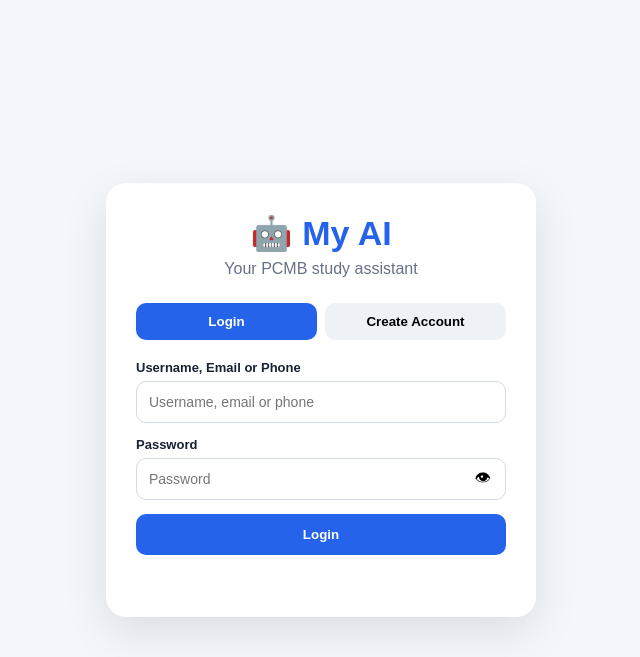
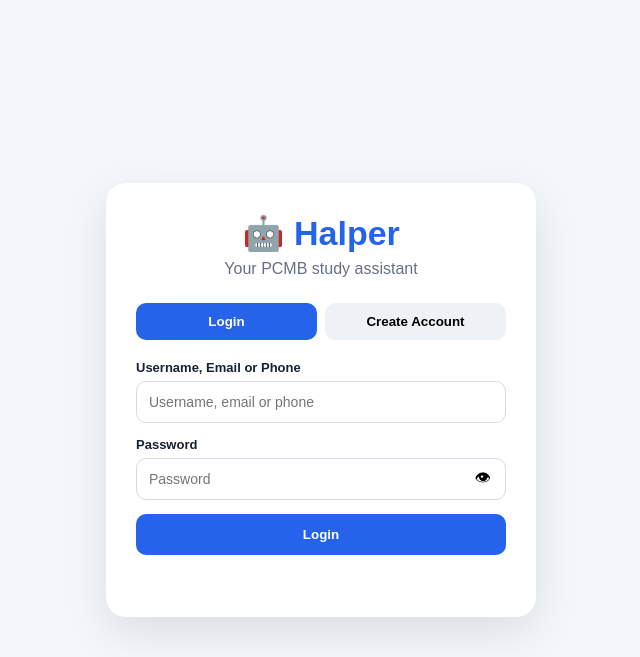
Before and after one commit to sandhyasanap1989-collab/my-AI, a Flask app: page / in a window 1280 px wide. Shown: the top 657 px of the page, without its empty margins (319-959 px from the left). Run offline with Flask 3, Linux system fonts and the light colour scheme; some libraries are stand-ins or nearby versions.

Commit message:
change in name my ai to Halper

```diff
--- a/templates/index.html
+++ b/templates/index.html
@@ -9,7 +9,7 @@
         content="width=device-width, initial-scale=1.0"
     >
 
-    <title>My AI</title>
+    <title>Halper</title>
 
     <style>
 
@@ -1021,7 +1021,7 @@
     <div class="auth-box">
 
         <div class="logo">
-            🤖 My AI
+            🤖 Halper
         </div>
 
         <div class="subtitle">
@@ -1250,7 +1250,7 @@
     <aside class="sidebar">
 
         <div class="brand">
-            🤖 My AI
+            🤖 Halper
         </div>
 
 
@@ -1295,7 +1295,7 @@
         <header class="topbar">
 
             <div class="top-title">
-                My AI
+                Halper
             </div>
 
         </header>
@@ -1322,7 +1322,7 @@
                 >
 
                     <h1>
-                        🤖 My AI
+                        🤖 Halper
                     </h1>
 
 
@@ -1442,7 +1442,7 @@
 
                     <textarea
                         id="messageInput"
-                        placeholder="Ask My AI anything..."
+                        placeholder="Ask Halper anything..."
                         rows="1"
                         oninput="autoResize(this)"
                         onkeydown="handleKey(event)"
@@ -3513,7 +3513,7 @@ function startDictation() {
             );
 
             input.placeholder =
-                "Ask My AI anything...";
+                "Ask Halper anything...";
         };
 
 
@@ -3521,7 +3521,7 @@ function startDictation() {
         function() {
 
             input.placeholder =
-                "Ask My AI anything...";
+                "Ask Halper anything...";
         };
 
 
@@ -3668,7 +3668,7 @@ function newChat() {
         >
 
             <h1>
-                🤖 My AI
+                🤖 Halper
             </h1>
 
             <p>
```
